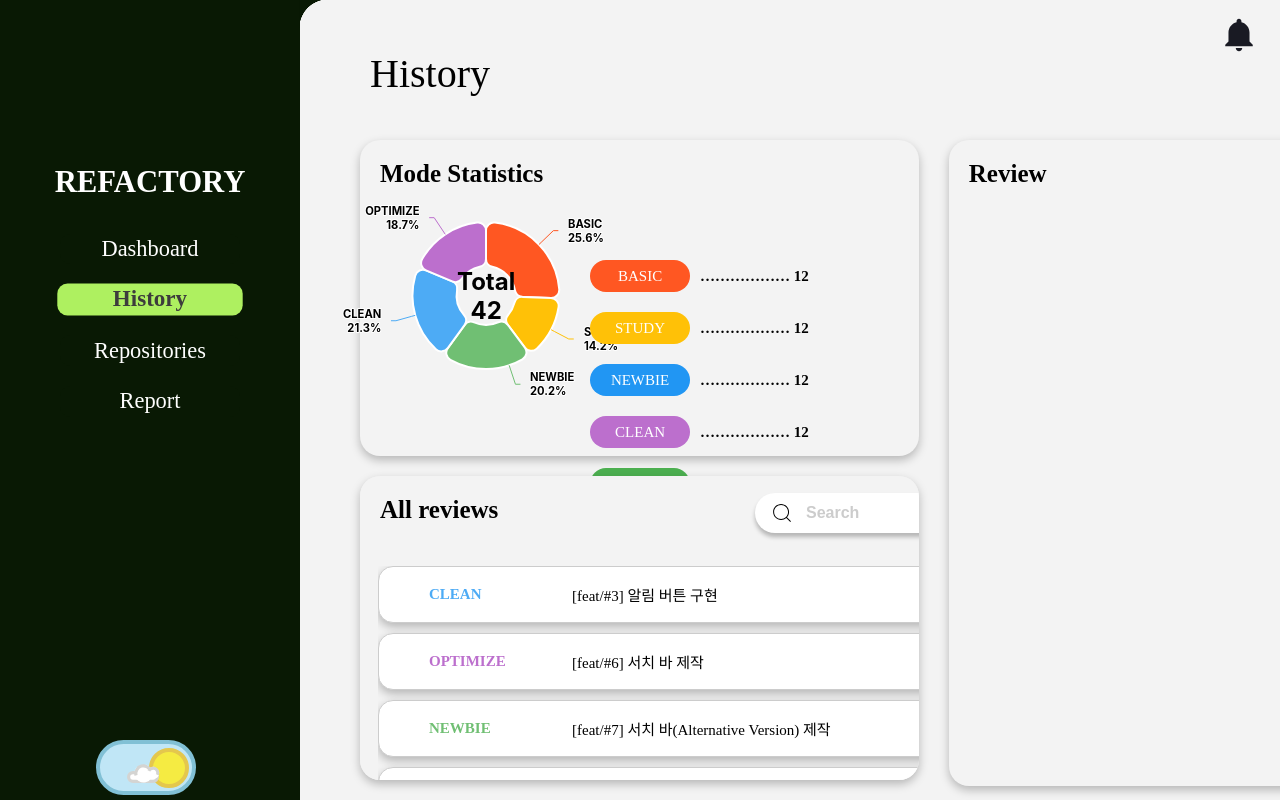
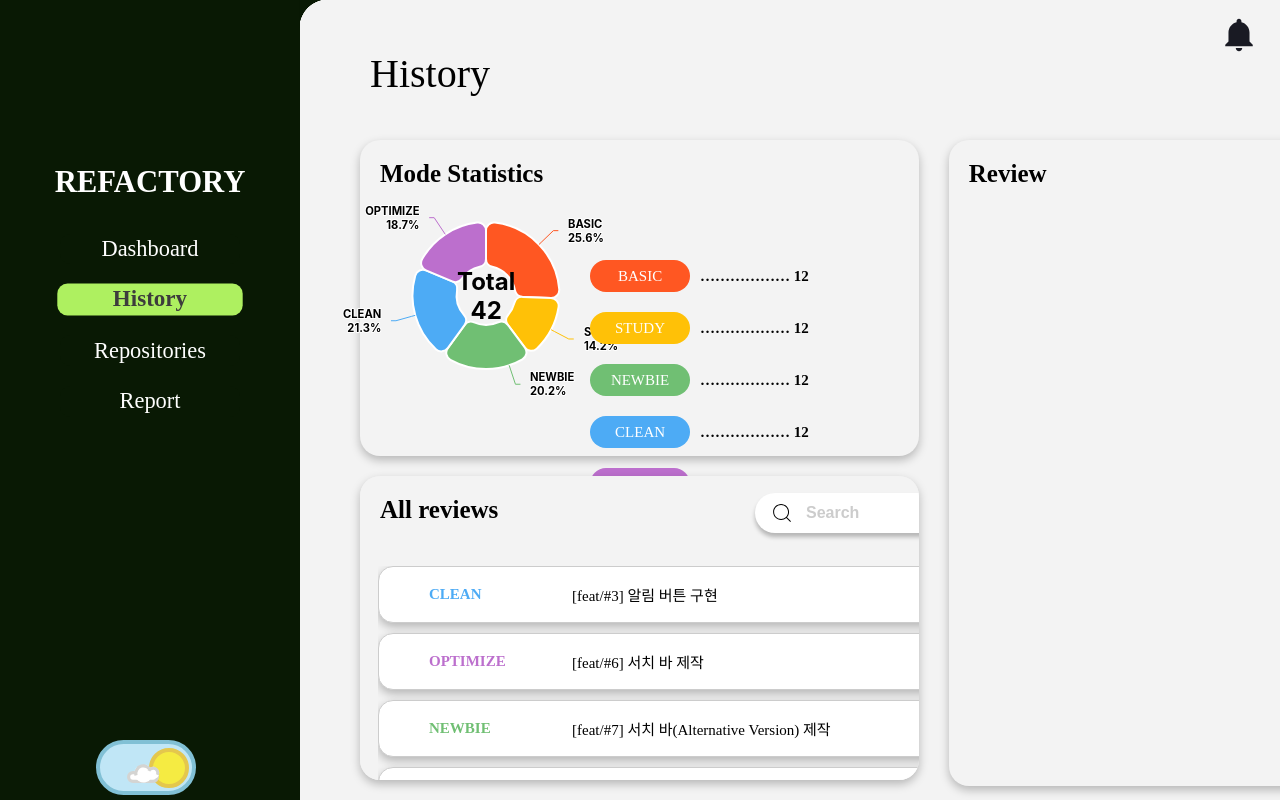
Before and after one commit to 2024-Winter-BootCamp-TeamD/review-Frontend, a React (Vite) app: page /history in a window 1280 px wide. Built offline with nearby package versions, Linux system fonts and the light colour scheme.

Commit message:
fix: 차트 정상화

```diff
--- a/src/components/Reviews/Reviews.jsx
+++ b/src/components/Reviews/Reviews.jsx
@@ -38,7 +38,7 @@ const ReviewItem = styled.div`
   margin-bottom: 10px;
   box-sizing: border-box;
   background-color: ${({ isSelected, isDarkMode }) =>
-    isSelected ? (isDarkMode ? '#000000' : '#D9D9D9') : (isDarkMode ? '#00000050' : '#FFFFFF')};
+    isSelected ? (isDarkMode ? '#333333' : '#D9D9D9') : (isDarkMode ? '#00000050' : '#FFFFFF')};
   font-size: 15px;
   box-shadow: 0px 4px 10px 0px rgba(0, 0, 0, 0.25);
   cursor: pointer;
@@ -48,7 +48,7 @@ const ReviewItem = styled.div`
   &:hover {
     transform: translateX(5px);
     background-color: ${({ isSelected, isDarkMode }) =>
-      isSelected ? (isDarkMode ? '#000000' : '#D9D9D9') : (isDarkMode ? '#000000' : '#D9D9D9')};
+      isSelected ? (isDarkMode ? '#333333' : '#D9D9D9') : (isDarkMode ? '#333333' : '#D9D9D9')};
   }
 `;
 
@@ -71,7 +71,7 @@ const ReviewMode = styled.div`
       case 'NEWBIE': return '#70BF73';
       case 'STUDY': return '#FFC107';
       case 'BASIC': return '#FF5722';
-      default: return '#333';
+      default: return isDarkMode ? '#FFFFFF' : '#333';
     }
   }};
 `;
--- a/src/pages/History.jsx
+++ b/src/pages/History.jsx
@@ -161,11 +161,14 @@ const LegendItem = styled.div`
   text-align: center;
   background-color: ${({ mode }) =>
     mode === 'BASIC' ? '#FF5722' :
-    mode === 'CLEAN' ? '#BC6FCD' :
-    mode === 'OPTIMIZE' ? '#4CAF50' :
-    mode === 'NEWBIE' ? '#2196F3' :
     mode === 'STUDY' ? '#FFC107' :
+    mode === 'NEWBIE' ? '#70BF73' :
+    mode === 'CLEAN' ? '#4DABF5' :
+    mode === 'OPTIMIZE' ? '#BC6FCD' :
     '#ccc'};
+  cursor: pointer;
+  opacity: ${({ selectedMode, mode }) =>
+    selectedMode && selectedMode !== mode ? 0.3 : 1};
 `;
 
 const LegendCount = styled.div`
@@ -185,12 +188,7 @@ const History = ({ isDarkMode }) => {
 
   const handleSliceClick = (mode) => {
     setSelectedMode((prevMode) => (prevMode === mode ? '' : mode));
-    setSelectedMode((prevMode) => (prevMode === mode ? '' : mode));
   };
-
-  useEffect(() => {
-    window.dispatchEvent(new Event('resize'));
-  }, []);
 
   return (
     <HistoryContainer isDarkMode={isDarkMode}>
@@ -202,7 +200,11 @@ const History = ({ isDarkMode }) => {
         <LeftContainer>
           <ChartBox isDarkMode={isDarkMode}>
             <BoxTitle isDarkMode={isDarkMode}>Mode Statistics</BoxTitle>
-            <Chart onSliceClick={handleSliceClick} selectedMode={selectedMode} />
+            <Chart
+              onSliceClick={handleSliceClick}
+              selectedMode={selectedMode}
+              isDarkMode={isDarkMode}
+            />
             <ChartLegend>
               {['BASIC', 'STUDY', 'NEWBIE', 'CLEAN', 'OPTIMIZE'].map((mode) => (
                 <LegendContainer key={mode} selectedMode={selectedMode} mode={mode}>
@@ -218,9 +220,18 @@ const History = ({ isDarkMode }) => {
           <ReviewListBox isDarkMode={isDarkMode}>
             <BoxTitle isDarkMode={isDarkMode}>All reviews</BoxTitle>
             <SearchBarContainer isDarkMode={isDarkMode}>
-              <SearchBar value={searchTerm} onChange={(e) => setSearchTerm(e.target.value)} isDarkMode={isDarkMode} />
+              <SearchBar
+                value={searchTerm}
+                onChange={(e) => setSearchTerm(e.target.value)}
+                isDarkMode={isDarkMode}
+              />
             </SearchBarContainer>
-            <Reviews onReviewClick={handleReviewClick} selectedMode={selectedMode} searchTerm={searchTerm} isDarkMode={isDarkMode} />
+            <Reviews
+              onReviewClick={handleReviewClick}
+              selectedMode={selectedMode}
+              searchTerm={searchTerm}
+              isDarkMode={isDarkMode}
+            />
           </ReviewListBox>
         </LeftContainer>
 
```
